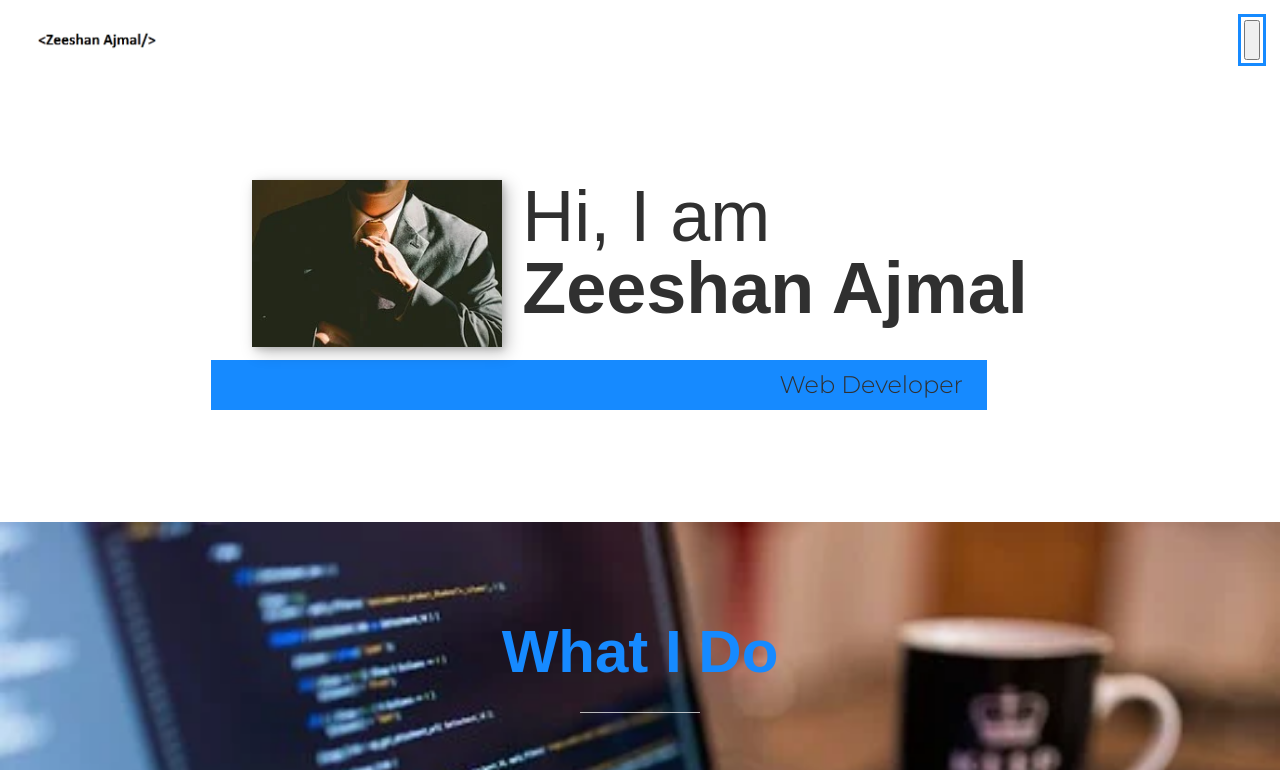
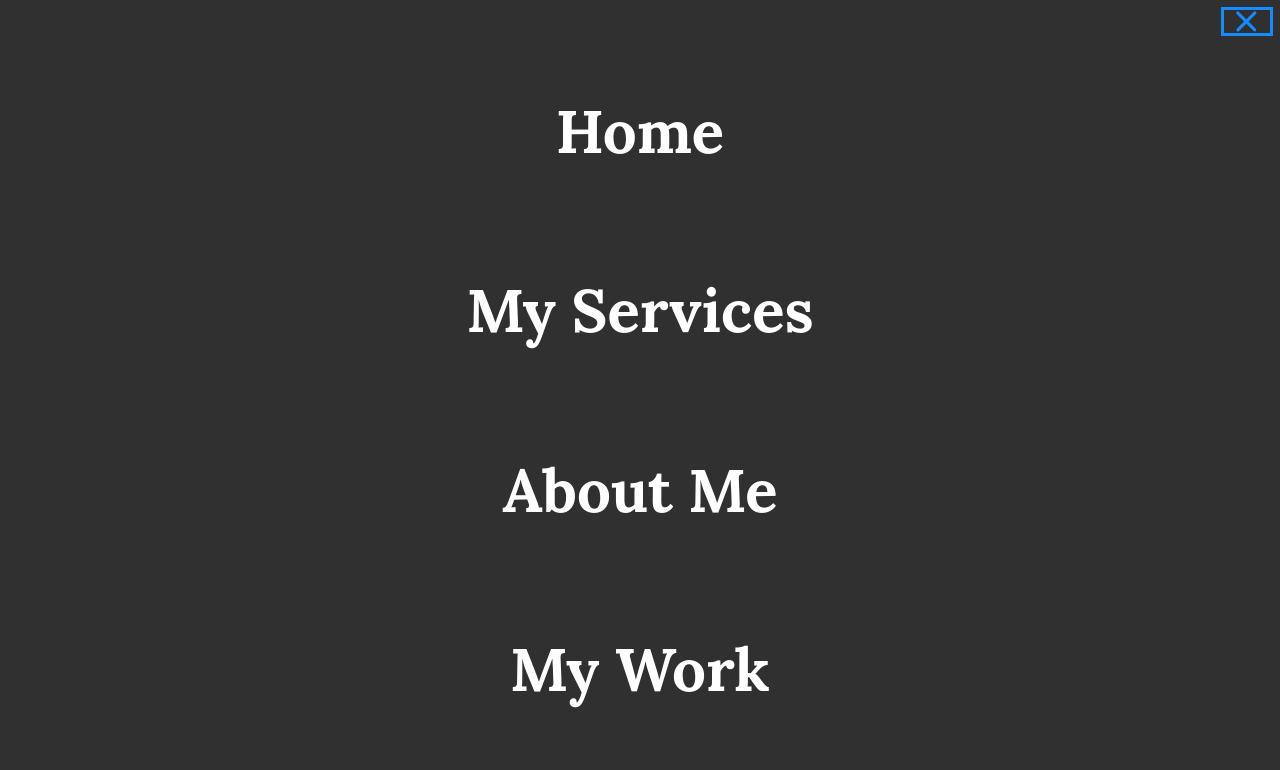
Before and after one commit to zeeshan490/portfolio-website, a plain HTML site: page index.html in a window 1280 px wide. Both pictures are taken after a click on the button "toggle navigation". Shown: the top 770 px of the page. Drawn offline with Linux system fonts and the light colour scheme.

Commit message:
website completed javaScript effects

```diff
--- a/index.html
+++ b/index.html
@@ -9,7 +9,7 @@
     <link rel="stylesheet" href="style.css">
     <link rel="preconnect" href="https://fonts.googleapis.com">
     <link rel="preconnect" href="https://fonts.gstatic.com" crossorigin>
-    <link href="https://fonts.googleapis.com/css2?family=Montserrat:wght@300;600&display=swap" rel="stylesheet">
+    <link href="https://fonts.googleapis.com/css2?family=Lora:wght@400;700&family=Roboto+Slab:wght@400;700&display=swap" rel="stylesheet">
     <link rel="stylesheet" href="https://cdnjs.cloudflare.com/ajax/libs/font-awesome/5.15.3/css/all.min.css" integrity="sha512-iBBXm8fW90+nuLcSKlbmrPcLa0OT92xO1BIsZ+ywDWZCvqsWgccV3gFoRBv0z+8dLJgyAHIhR35VZc2oM/gI1w==" crossorigin="anonymous" referrerpolicy="no-referrer" />
 
 
@@ -22,7 +22,7 @@
 
         </div>
         <button class="nav-toggle" aria-label="toggle navigation">
-            <span class="hamburger"></span>
+            <span class="burger"></span>
 
         </button>
         <nav class="nav">
@@ -139,7 +139,7 @@
 
     </footer>
 
-
+    <script src="script.js"></script>
 
 
 </body>
--- a/script.js
+++ b/script.js
@@ -0,0 +1,13 @@
+const navToggle = document.querySelector('.nav-toggle');
+const navLinks = document.querySelectorAll('.nav-link')
+
+navToggle.addEventListener('click', ()=> {
+    document.body.classList.toggle('nav-open');
+});
+
+
+navLinks.forEach(link => {
+    link.addEventListener('click', () => {
+        document.body.classList.remove('nav-open');
+    })
+})
--- a/style.css
+++ b/style.css
@@ -6,11 +6,11 @@
 
 :root{
 
-    --ff-primary:'Source Sans Pro', sans-serif;
-    --ff-secondary: 'Montserrat', sans-serif;
+    --ff-primary:'Lora', serif;
+    --ff-secondary: 'Roboto Slab', serif;
 
-    --fw-reg:300;
-    --fw-bold:600;
+    --fw-reg:400;
+    --fw-bold:700;
 
     --clr-light:#fff;
     --clr-dark:#303030;
@@ -34,6 +34,11 @@
 
     }
 
+}
+
+
+html{
+    scroll-behavior: smooth;
 }
 
 body{
@@ -149,7 +154,7 @@ header{
 }
 
 .logo{
-    max-width: 150px;
+    max-width: 180px;
 
 }
 
@@ -189,6 +194,66 @@ header{
 .nav-link:hover{
     color: var(--clr-accent);
 }
+
+
+.nav-toggle{
+    padding: .5em;
+    background: transparent;
+    border: 0;
+    cursor: pointer;
+    position: absolute;
+    right: 1em;
+    top: 1em;
+    z-index: 500;
+
+}
+
+.nav-open .nav{
+    transform: translateX(00);
+}
+
+.nav-open .nav-toggle{
+    position: fixed;
+}
+
+.nav-open .burger{
+    transform: rotate(.625turn);
+}
+
+.nav-open .burger::before{
+    transform: rotate(90deg) translateX(-6px);
+}
+
+.nav-open .burger::after{
+    opacity: 0;
+}
+
+
+.burger{
+    display: block;
+    position: relative;
+}
+
+.burger,
+.burger::before,
+.burger::after{
+    background: var(--clr-accent);
+    width: 2em;
+    height: 3px;
+    border-radius: 1em;
+    transition: transform 250ms ease-in-out;
+}
+
+.burger::before,
+.burger::after{
+    content: '';
+    position: absolute;
+    left: 0;
+    right: 0;
+}
+
+.burger::before{ top: 6px;}
+.burger::after{top:6px;}
 
 
 
```
